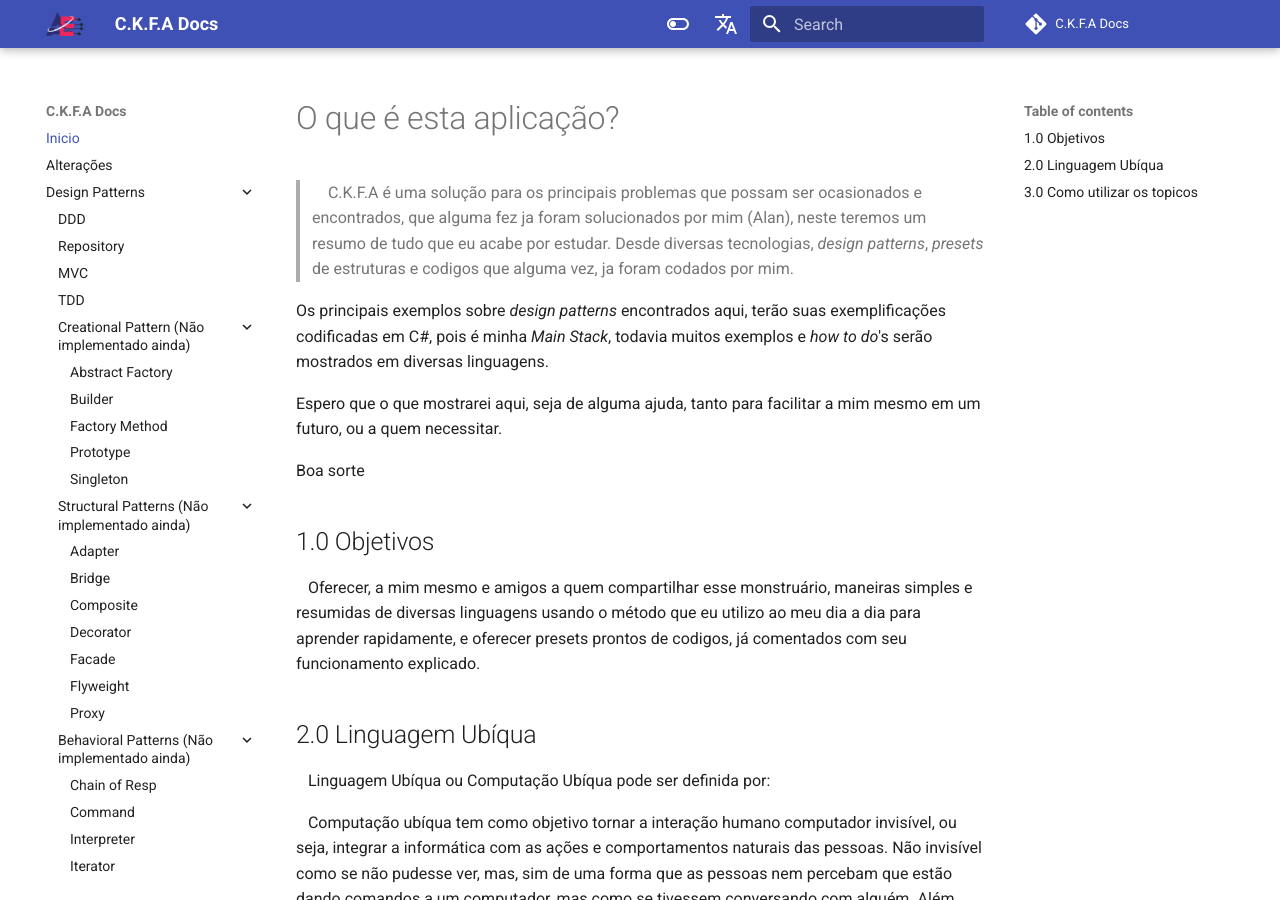
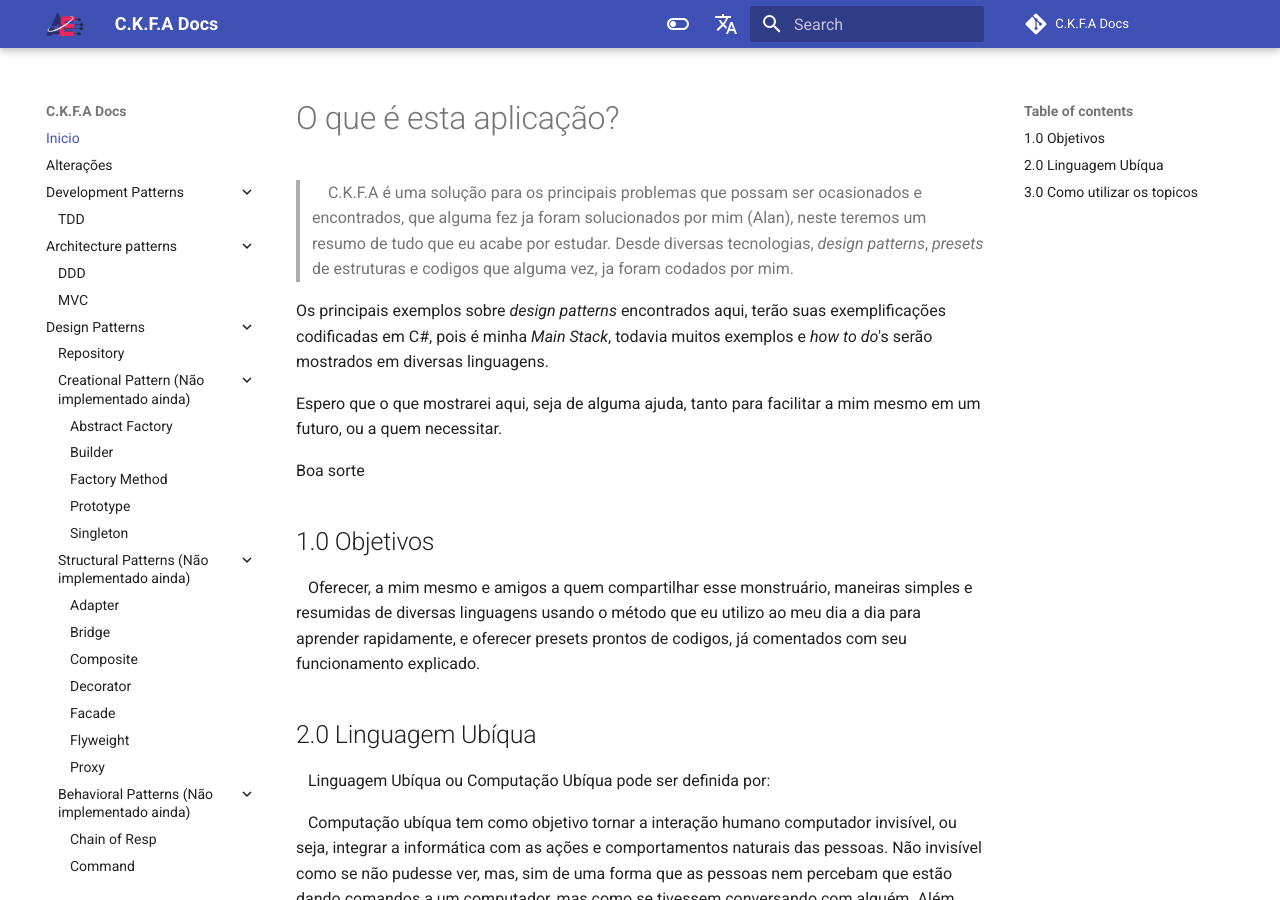
Before and after one commit to AlanEdward19/CKFA-Docs, an MkDocs documentation site: the page built from docs/index.md, in a window 1280 px wide and 900 px high. Built offline with MkDocs 1.6.1 and Material for MkDocs 9.7.7, drawn with Linux system fonts in a browser that asks for light colours; comment, search, counter and statistics services are not loaded.

Commit message:
Architecture changes

```diff
--- a/mkdocs.yml
+++ b/mkdocs.yml
@@ -50,11 +50,15 @@ nav:
     - Inicio: 'index.md'
     - Alterações: 'changelog.md'
 
+    - Development Patterns:
+      - TDD : '1.0/tdd-pattern.md'
+
+    - Architecture patterns:
+      - DDD: '1.0/ddd-patern.md'
+      - MVC : '1.0/mvc-pattern.md'
+
     - Design Patterns:
-      - DDD: '1.0/ddd-patern.md'
       - Repository: '1.0/repository-pattern.md'
-      - MVC : '1.0/mvc-pattern.md'
-      - TDD : '1.0/tdd-pattern.md'
 
       - Creational Pattern (Não implementado ainda):
         - Abstract Factory : '1.0/creational pattern/abstract-pattern.md'
```
